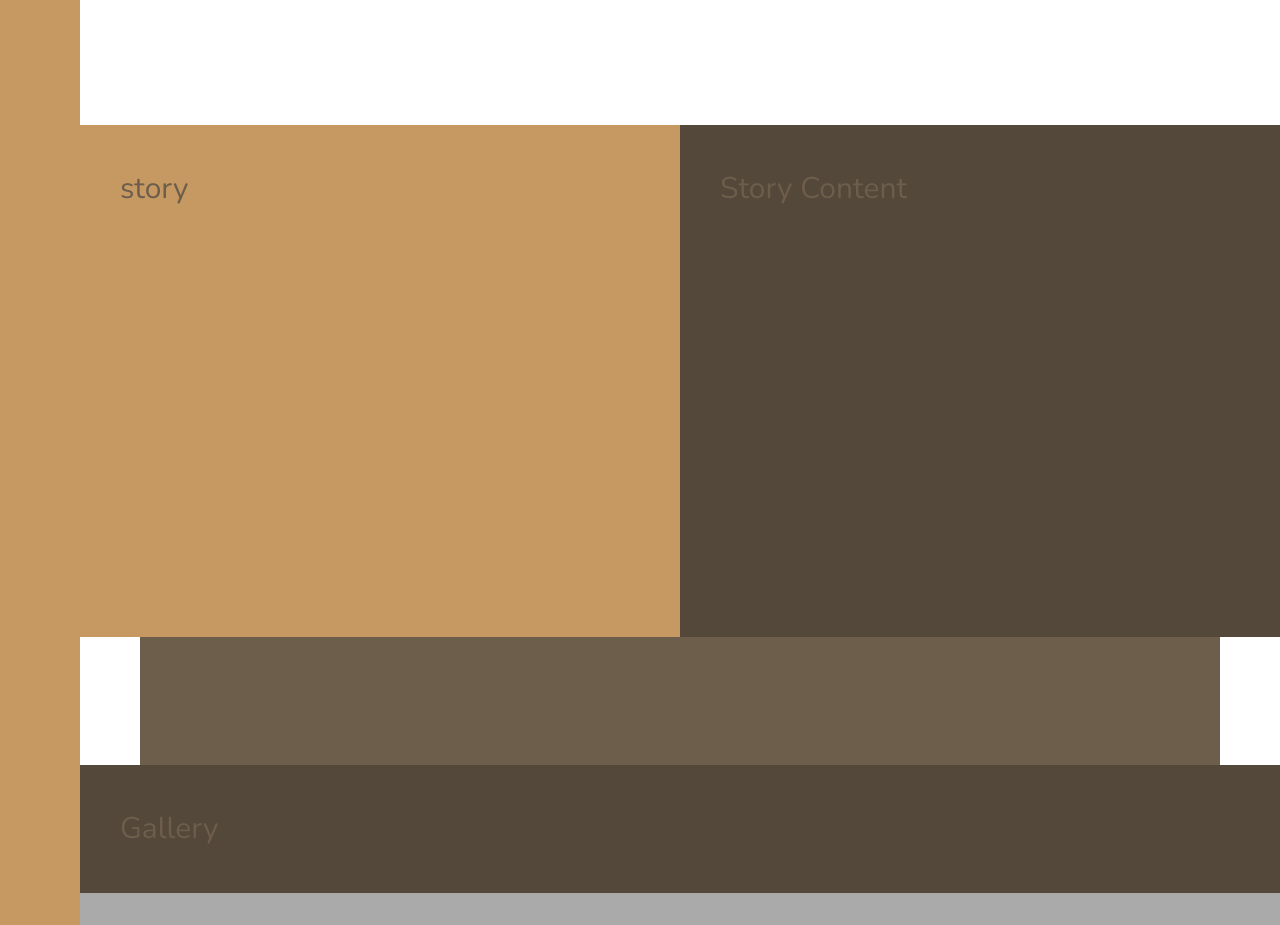
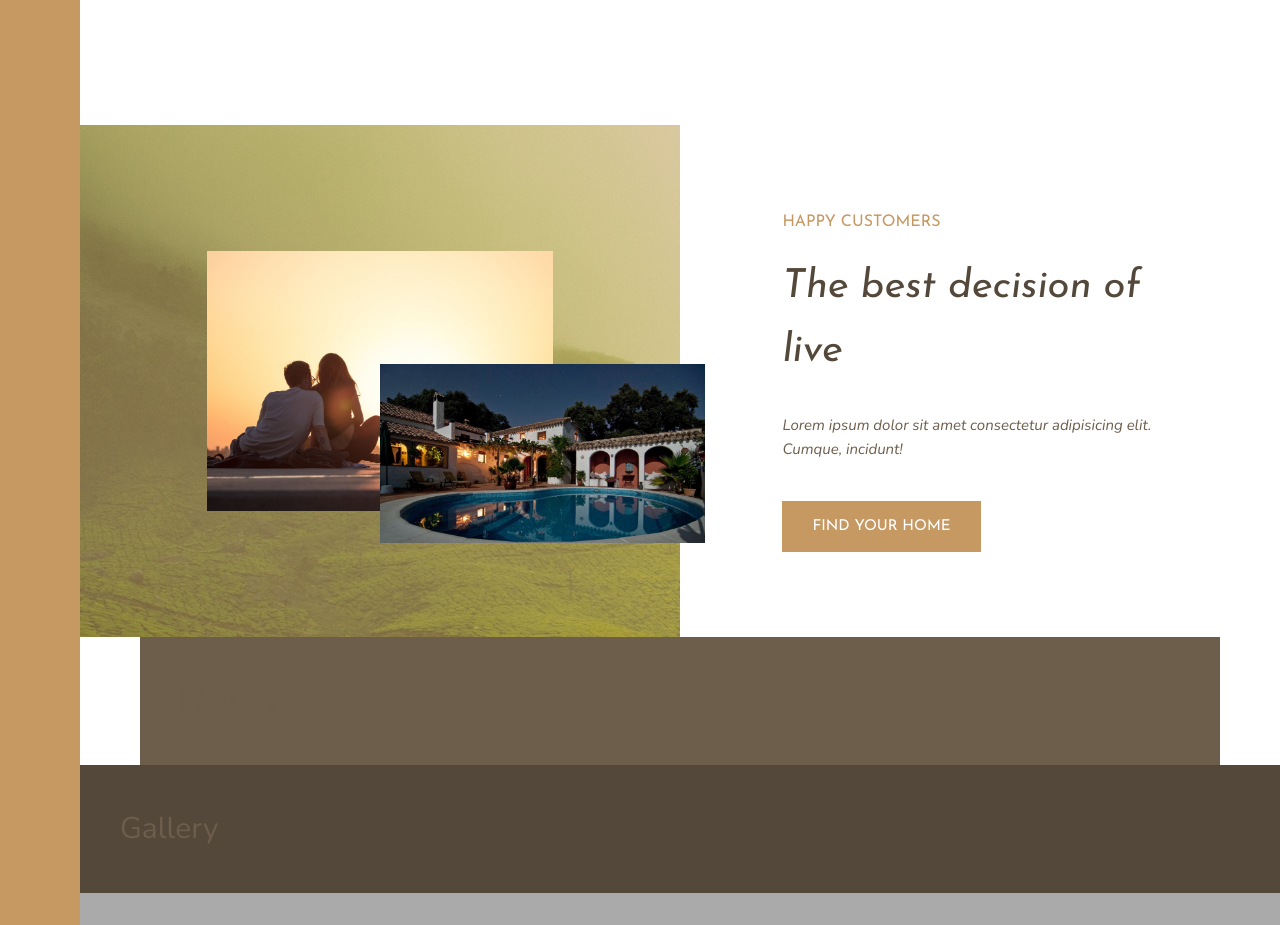
Before and after one commit to ghoul007/Ntr-scss, a website: page index.html in a window 1280 px wide. Shown: the part 1100-2025 px from the top of the page. Drawn offline with nearby package versions, Linux system fonts and the light colour scheme.

Commit message:
add story section

```diff
--- a/index.html
+++ b/index.html
@@ -68,11 +68,19 @@
         </div>
 
 
-        <div class="story__pictures"> story </div>
+        <div class="story__pictures">
+
+            <img src="img/story-1.jpeg" alt="" class="story__img-1">
+            <img src="img/story-2.jpeg" alt="" class="story__img-2">
+        </div>
 
         <div class="story__content">
-
-            Story Content
+            <h3 class="heading-3 mb-sm"> Happy Customers</h3>
+            <h2 class="heading-2 heading-2--dark mb-md">The best decision of live</h2>
+            <p class="story__text">
+                Lorem ipsum dolor sit amet consectetur adipisicing elit. Cumque, incidunt!
+            </p>
+            <button class="btn">find your home</button>
         </div>
 
 
--- a/sass/_story.scss
+++ b/sass/_story.scss
@@ -3,10 +3,48 @@
     &__pictures{
         background-color: $color-primary;
         grid-column: full-start / col-end 4;
+        background-image: linear-gradient(rgba($color-primary, .5), rgba($color-primary, .5)),  url('../img/back.jpg');
 
+        display: grid;
+            grid-template-columns: repeat(6, 1fr);
+            grid-template-rows: repeat(6, 1fr);
+            align-items: center;
     }
+
+
+    &__img-1{
+        width: 100%;
+        grid-row: 2 / 6;
+        grid-column: 2 / 6;
+        box-shadow: 0 2rem 5rem rgba(#000,-1);
+    }
+    &__img-2{
+        width: 125%;
+        grid-row: 4 / 6;
+        grid-column: 4 / 7;
+        z-index: 20;
+    }
+
+
     &__content{
-        background-color: $color-grey-dark-1;
+        // background-color: $color-grey-dark-1;
         grid-column: col-start 5 / full-end;
+
+        padding: 6rem 8vw;
+        display: grid;
+        align-content: center;
+        justify-items: start;
+
+        /*
+        display: flex;
+        flex-direction: column;
+        justify-content: center;
+        align-items: flex-start;*/
+    }
+
+    &__text{
+        font-size: 1.5rem;
+        font-style: italic;
+        margin-bottom: 4rem;
     }
 }
--- a/sass/_typography.scss
+++ b/sass/_typography.scss
@@ -9,10 +9,24 @@
 
 .heading-2{
     @extend %heading;
+    font-size: 4rem;
+    font-style: italic;
+
+    &--light{
+        color: $color-grey-light-1
+    }
+
+    &--dark{
+        color: $color-grey-dark-1;
+    }
+
 }
 
 .heading-3{
     @extend %heading;
+    font-size: 1.6rem;
+    color: $color-primary;
+    text-transform: uppercase
 }
 
 .heading-4{
@@ -27,3 +41,27 @@
         color: $color-grey-dark-1;
     }
 }
+
+
+.btn{
+    background-color: $color-primary;
+    color: #fff;
+    border: none;
+    border-radius: 0;
+    font-family: $font-display;
+    font-size: 1.5rem;
+    text-transform: uppercase;
+    padding: 1.8rem 3rem;
+    cursor: pointer;
+    transition: all .2s;
+
+    &:hover{
+        background-color: $color-primary-dark;
+    }
+}
+
+
+.mb-sm{ margin-bottom: 2rem; }
+.mb-md{ margin-bottom: 3rem; }
+.mb-lg{ margin-bottom: 4rem; }
+.mb-hg{ margin-bottom: 8rem; }
```
Also changed, not shown: css/style.css.
